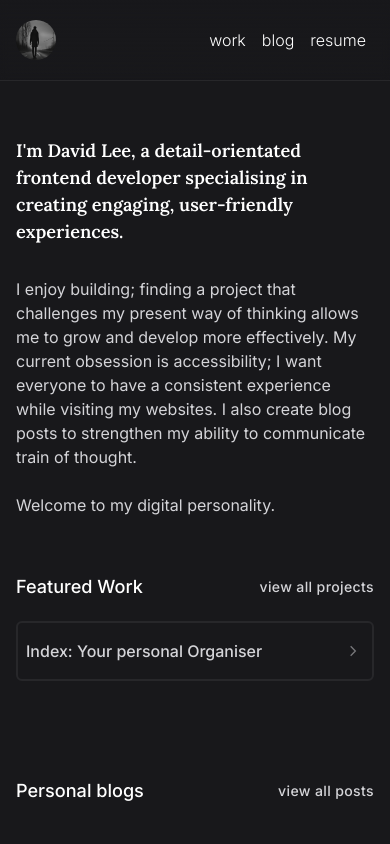
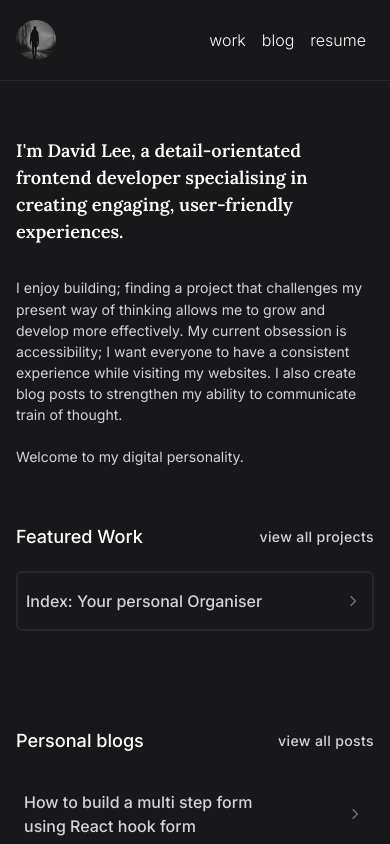
Before and after one commit to DLee1993/website, a Next.js app: page / in a window 390 px wide. Shown: the top 844 px of the page. Built offline with nearby package versions, Linux system fonts and the light colour scheme.

Commit message:
reduced main text content to subText font size on mobile

```diff
--- a/app/page.tsx
+++ b/app/page.tsx
@@ -22,7 +22,7 @@ export default function Home() {
                 I&apos;m David Lee, a detail-orientated frontend developer specialising in creating
                 engaging, user-friendly experiences.
             </motion.h1>
-            <motion.p variants={item} className="text-zinc-300 mt-8">
+            <motion.p variants={item} className="text-zinc-300 mt-8 text-subText sm:text-base">
                 I enjoy building; finding a project that challenges my present way of thinking
                 allows me to grow and develop more effectively. My current obsession is
                 accessibility; I want everyone to have a consistent experience while visiting my
```
